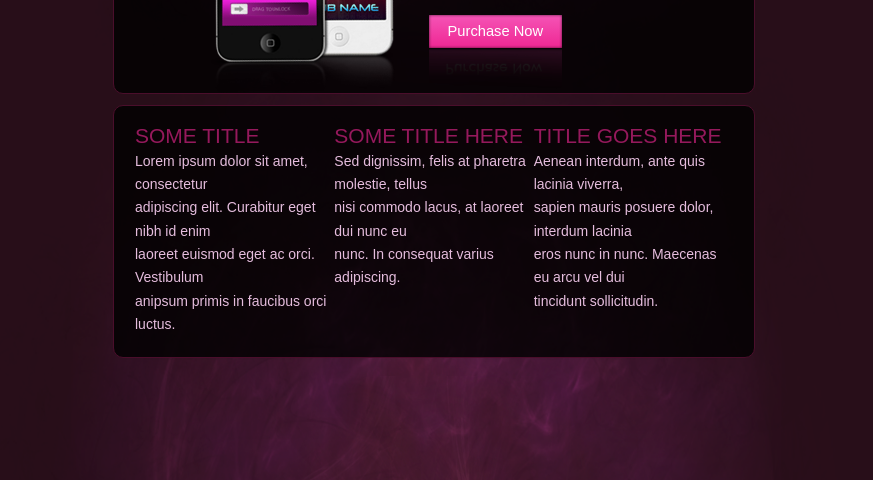
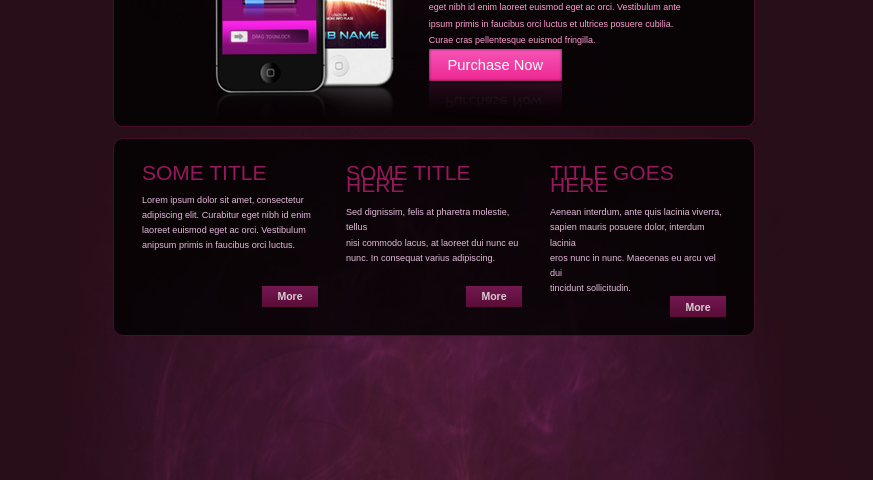
Before and after one commit to Vitalii-fedorov/Landing, a plain HTML site: page index.html in a window 1280 px wide. Shown: the part 320-800 px from the top of the page, without its empty margins (207-1080 px from the left). Drawn offline with Linux system fonts and the light colour scheme; a web font is replaced by a local one.

Commit message:
added container posts

```diff
--- a/index.html
+++ b/index.html
@@ -78,34 +78,46 @@
                     <span>
                         SOME TITLE
                     </span>
-                    <br>
+                    <div class="container__posts__top__title__space">
+                    <p>
                     Lorem ipsum dolor sit amet, consectetur <br>
 adipiscing elit. Curabitur eget nibh id enim <br>
 laoreet euismod eget ac orci. Vestibulum <br>
-anipsum primis in faucibus orci luctus.
-
+anipsum primis in faucibus orci luctus.</p>
+                        <button>
+                            More
+                        </button>
+                        </div>
                 </div>
                 <div class="container__posts__top__title">
                     <span>
                         SOME TITLE HERE
                     </span>
-                    <br>
-                    Sed dignissim, felis at pharetra
-                    molestie, tellus <br>
-nisi commodo lacus, at laoreet dui nunc eu <br>
-nunc. In consequat varius adipiscing.
-
+                    <div class="container__posts__top__title__space">
+                        <p>
+                            Sed dignissim, felis at pharetra
+                            molestie, tellus <br>
+        nisi commodo lacus, at laoreet dui nunc eu <br>
+        nunc. In consequat varius adipiscing.</p>
+                                <button>
+                                    More
+                                </button>
+                    </div>
                 </div>
                 <div class="container__posts__top__title">
                     <span>
                         TITLE GOES HERE
                     </span>
-                    <br>
+                    <div class="container__posts__top__title__space">
+                    <p>
                     Aenean interdum, ante quis lacinia viverra, <br>
 sapien mauris posuere dolor, interdum lacinia <br>
 eros nunc in nunc. Maecenas eu arcu vel dui <br>
-tincidunt sollicitudin.
-
+tincidunt sollicitudin.</p>
+                        <button>
+                            More
+                        </button>
+                        </div>
                 </div>
             </div>
             <div class="container__posts__bottom">
--- a/scss/style.scss
+++ b/scss/style.scss
@@ -13,6 +13,7 @@ body {
   display: flex;
   flex-direction: column;
   align-items: center;
+  margin-top: 1rem;
 }
 
 .banner {
@@ -20,6 +21,7 @@ body {
     color: white;
     font-size: 2.5rem;
     &__purple{
+      font-size: 2.5rem;
       background-color: rgb(239,39,147);
       background-image: linear-gradient(0deg, rgba(239,39,147,1) 0%, rgba(245,84,182,1) 100%);
       -webkit-background-clip: text;
@@ -92,6 +94,7 @@ header {
         margin-top: 3rem;
         span {
           color: #ef2793;
+          font-size: 2.4rem;
         }
       }
       &__center {
@@ -143,16 +146,49 @@ header {
     &__top {
       display: grid;
       grid-template-columns: 1fr 1fr 1fr;
-      font-size: 0.75rem;
+      column-gap: 2rem;
       color: rgb(229, 189, 221);
       line-height: 1.667;
       text-align: left;
-      padding: 1.5rem;
+      padding: 2rem;
+      &__title {
+        display: flex;
+        flex-direction: column;
+        gap: 1rem;
+        height: 10rem;
       span {
           font-size: 1.5rem;
           color: #95195c;
           line-height: 0.583;
           text-align: left;
+      }
+      &__space{
+      display: flex;
+      flex-direction: column;
+      justify-content: space-between;
+      height: 100%;
+      p {
+          display: block;
+          font-size: 0.65rem;
+          color: #e5bddd;
+          line-height: 1.667;
+          text-align: left;
+      }
+      button {
+        display: block;
+        width: 4rem;
+        height: 1.5rem;
+        font-size: 0.75rem;
+        font-weight: 600;
+        color: #d9cdd3;
+        outline: inherit;
+        border: none;
+        cursor: pointer;
+        align-self: flex-end;
+        background: rgb(115,24,81);
+        background: linear-gradient(180deg, rgba(115,24,81,1) 0%, rgba(90,12,55,1) 100%);
+          }
+        }
       }
     }
     &__bottom {
```
Also changed, not shown: scss/style.css, 1 other file.
